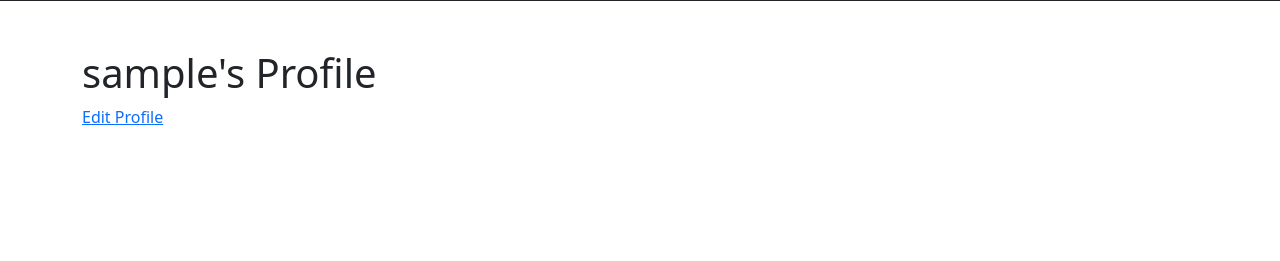
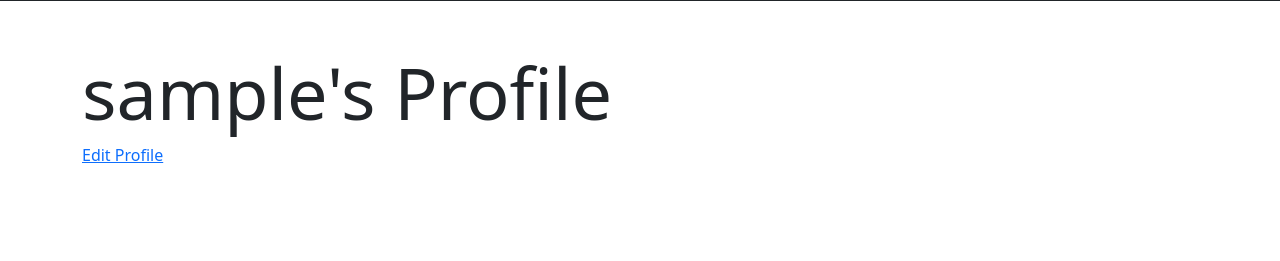
Before and after one commit to James-Garden/my-media-list-v2, a Django app: page /profile/ in a window 1280 px wide. Shown: the part 67-328 px from the top of the page. Run offline with Django 4.2, Linux system fonts and the light colour scheme; the visitor is signed in with stand-in values (Sample User, id 1); some libraries are stand-ins or nearby versions.

Commit message:
updated h1 class

```diff
--- a/user/templates/user/profile.html
+++ b/user/templates/user/profile.html
@@ -4,7 +4,7 @@
 
 {% block content %}
 
-    <h1>{{ profile.username }}'s Profile</h1>
+    <h1 class="display-2">{{ profile.username }}'s Profile</h1>
     {% if is_current_user %}
         <a href="{% url 'user:edit_profile' %}">Edit Profile</a>
     {% endif %}
```
